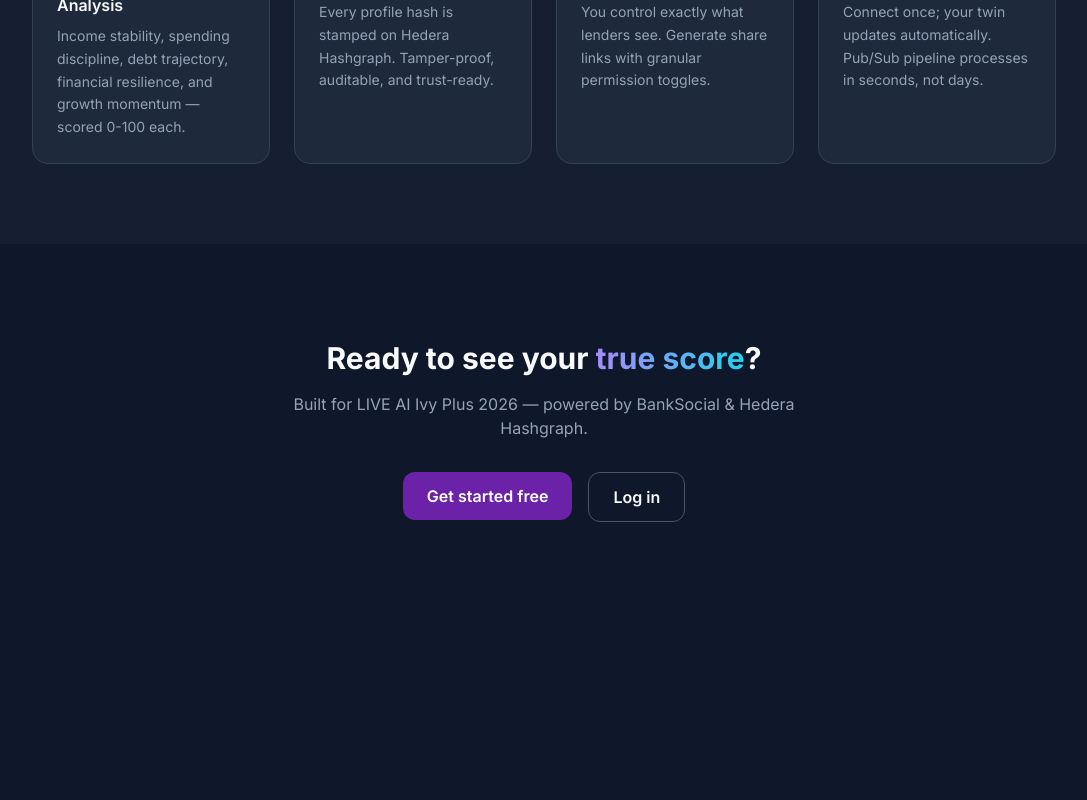
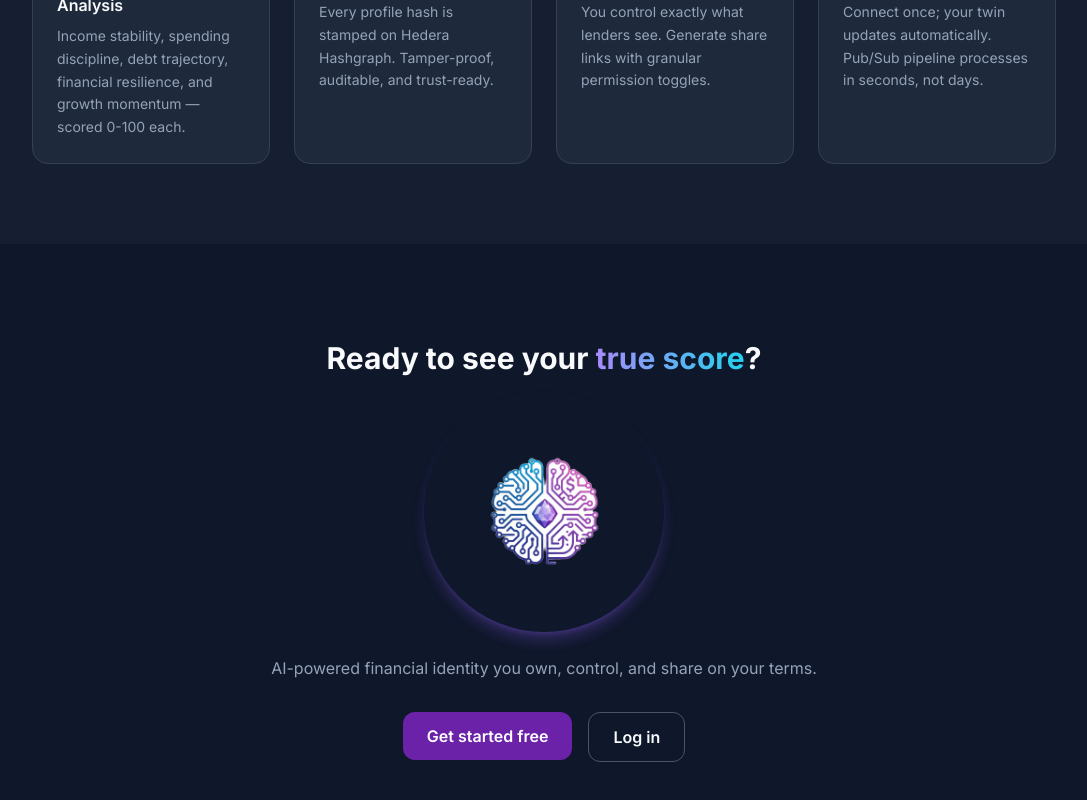
Before and after one commit to manny-serrano/vivid, a React (Vite) app in the folder frontend/: page / in a window 1280 px wide. Shown: the part 2247-3047 px from the top of the page, without its empty margins (96-1183 px from the left). Before the commit the page ends 2865 px from the top, so only its background shows below. Built offline with nearby package versions, Linux system fonts and the light colour scheme; no server answers.

Commit message:
modify branding

```diff
--- a/frontend/src/components/layout/Navbar.tsx
+++ b/frontend/src/components/layout/Navbar.tsx
@@ -33,7 +33,7 @@ export function Navbar() {
             </button>
           )}
           <Link to="/" className="flex items-center gap-2">
-            <img src="/vivid-logo.png" alt="Vivid logo" className="h-8 w-8 rounded-full object-cover" />
+            <img src="/vivid-logo.png" alt="Vivid logo" className="h-16 w-16 rounded-full object-cover" />
             <span className="text-xl font-bold bg-gradient-to-r from-violet-400 to-cyan-400 bg-clip-text text-transparent">
               Vivid
             </span>
--- a/frontend/src/pages/LandingPage.tsx
+++ b/frontend/src/pages/LandingPage.tsx
@@ -341,8 +341,11 @@ export function LandingPage() {
             </span>
             ?
           </h2>
+          <div className="flex justify-center mb-6">
+            <img src="/vivid-logo.png" alt="Vivid" className="h-60 w-60 rounded-full object-cover shadow-lg shadow-violet-500/30" />
+          </div>
           <p className="text-text-secondary mb-8">
-            Built for LIVE AI Ivy Plus 2026 — powered by BankSocial &amp; Hedera Hashgraph.
+            AI-powered financial identity you own, control, and share on your terms.
           </p>
           <div className="flex gap-4 justify-center">
             <Link to="/onboarding">
```
Also changed, not shown: frontend/public/vivid-logo.png.
